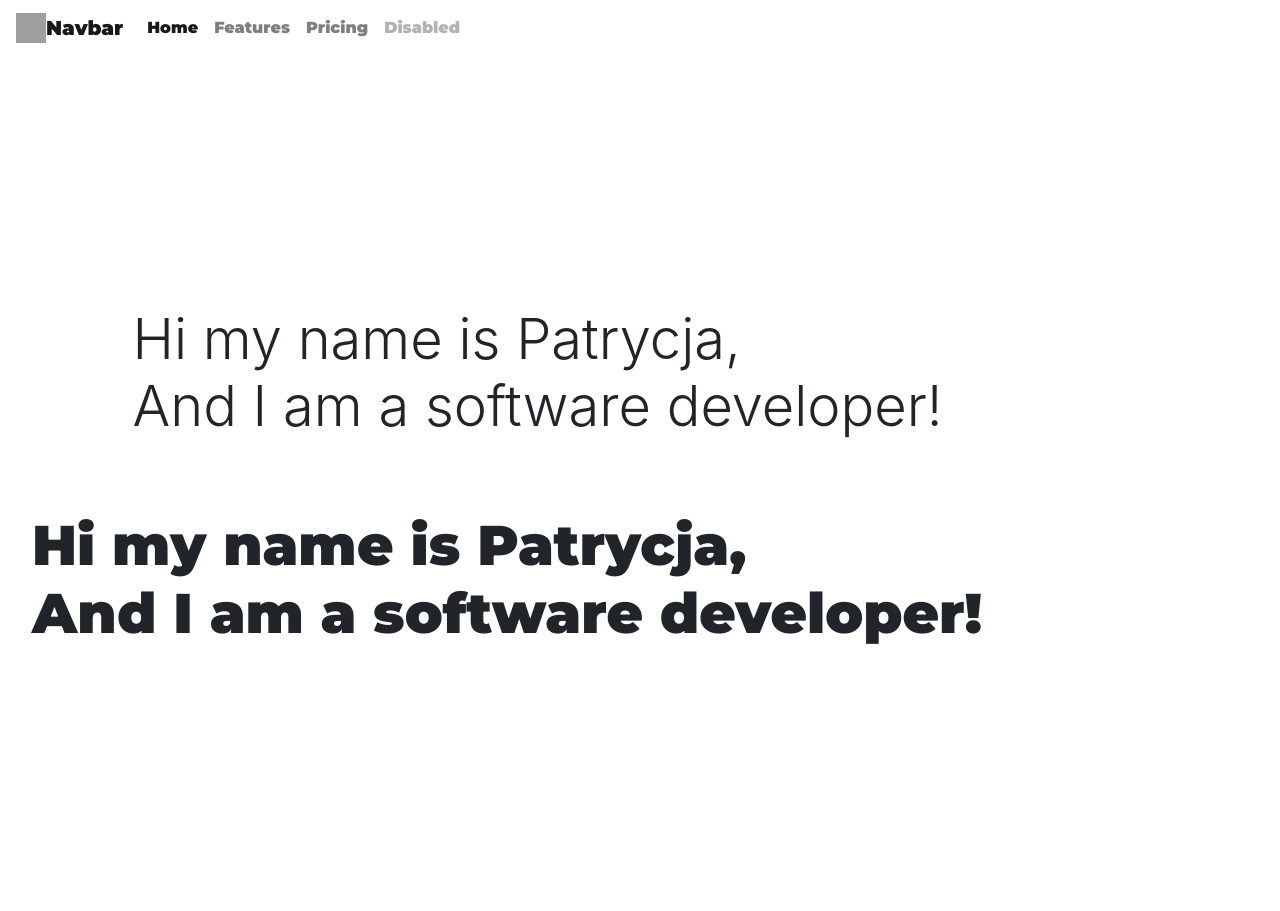
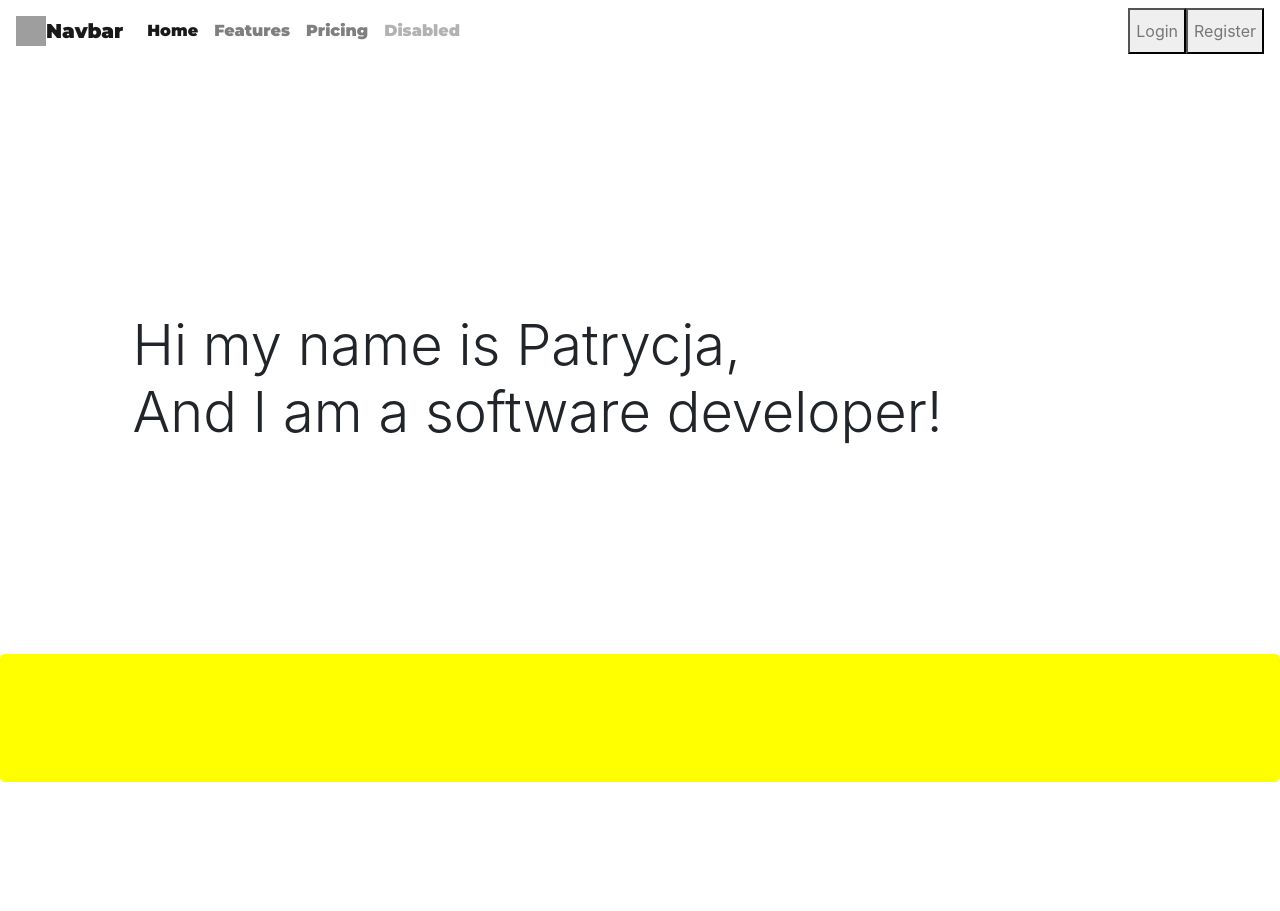
Before and after one commit to Xorast/portfolio, a Flask app: page / in a window 1280 px wide. Shown: the top 911 px of the page. Run offline with Flask 2, Linux system fonts and the light colour scheme; some libraries are stand-ins or nearby versions; grey boxes are pictures that could not be loaded.

Commit message:
added button login and register

```diff
--- a/templates/pages/index.html
+++ b/templates/pages/index.html
@@ -29,6 +29,12 @@
                     <a class="nav-item nav-link disabled" href="#">Disabled</a>
                 </div>
             </div>
+            <button type="button">
+				<span class="navbar-text">Login</span>
+			  </button>
+            <button type="button">
+				<span class="navbar-text">Register</span>
+			  </button>
         </nav>
 
     </header>
@@ -43,11 +49,7 @@
             </div>
         </div>
 
-        <div class="jumbotron">
-            <h1 class="display-4">Hi my name is Patrycja,
-                <br> And I am a software developer!</h1>
 
-        </div>
     </section>
 
     <div class="jumbotron" id="yellow">
```
